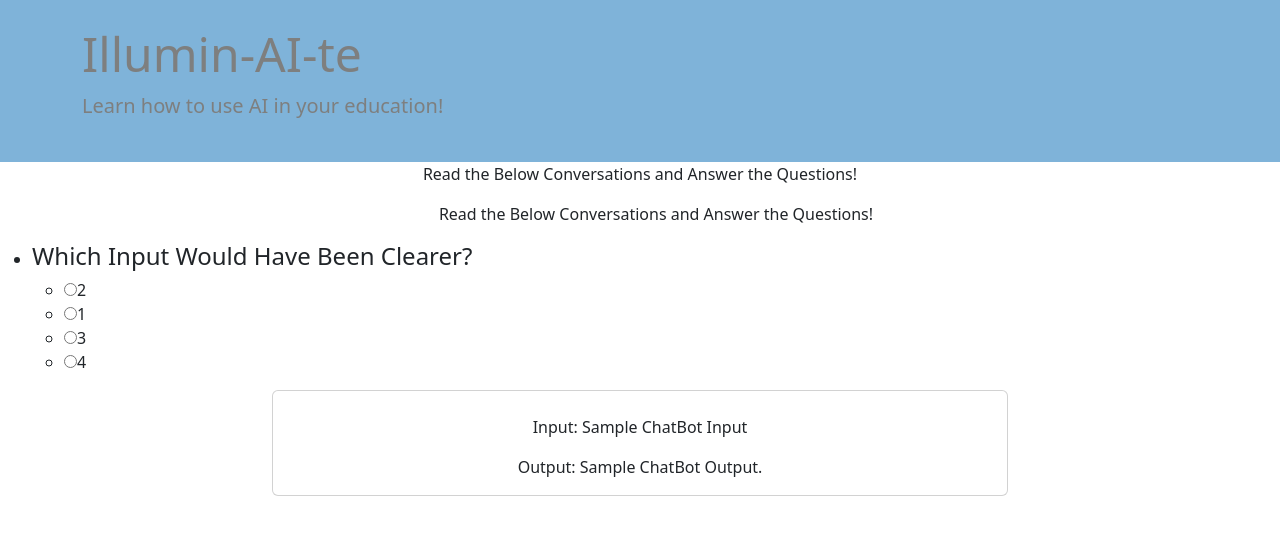
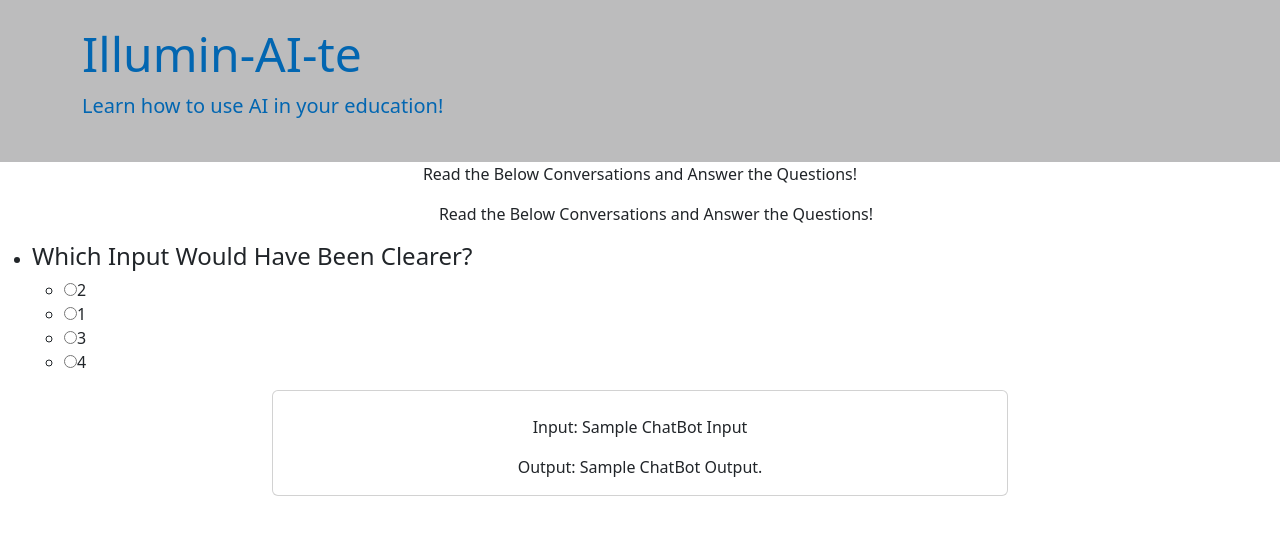
Before and after one commit to nsdigirolamo/readi-ai, an Angular app: page / in a window 1280 px wide. Shown: the top 534 px of the page. Built offline with nearby package versions, Linux system fonts and the light colour scheme.

Commit message:
color change

```diff
--- a/src/app/topbanner/topbanner.component.css
+++ b/src/app/topbanner/topbanner.component.css
@@ -1,6 +1,6 @@
 .jumbotron {
-    background-color: #7fb3d9;
-    color: #7e7f7f;
+    background-color: #bcbcbd;
+    color: #0266b1;
     padding: 25px;
   }
 
```
